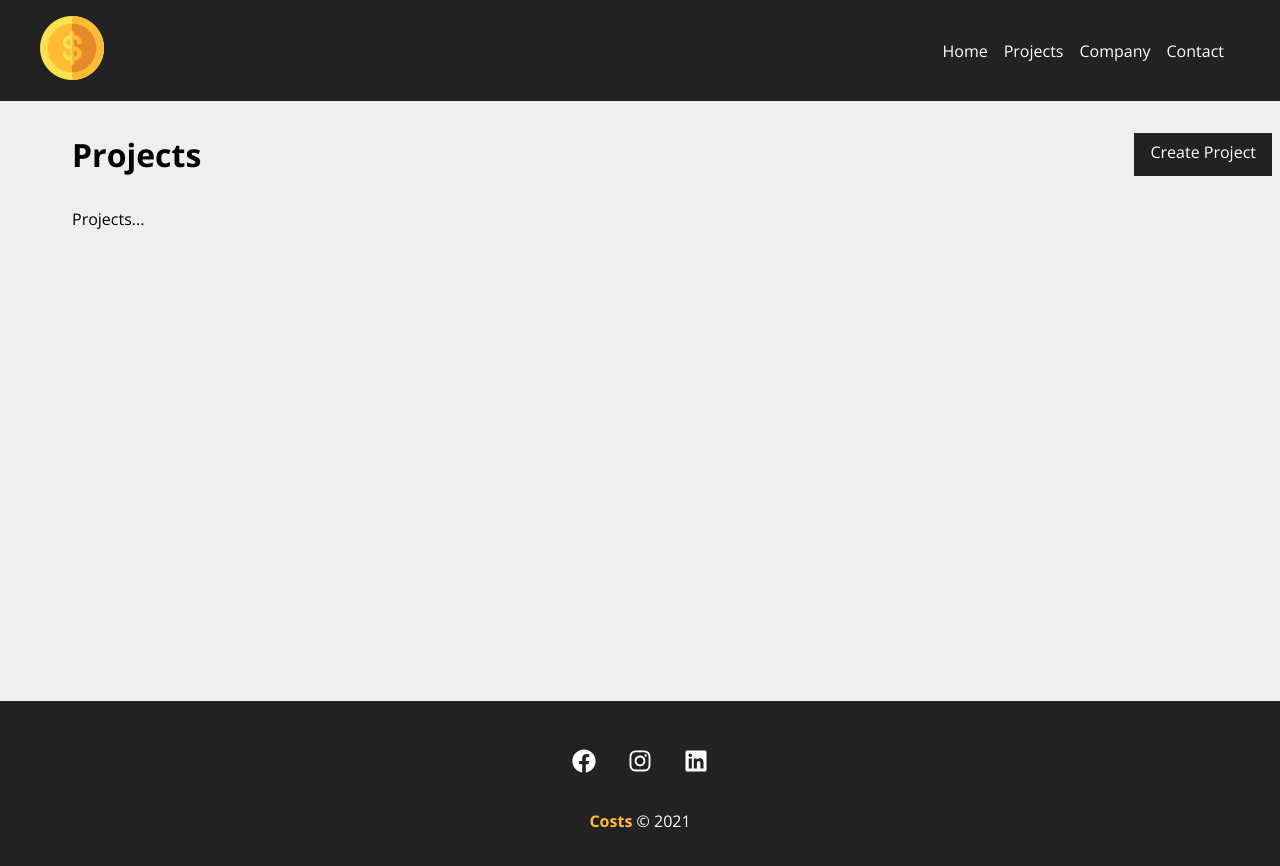
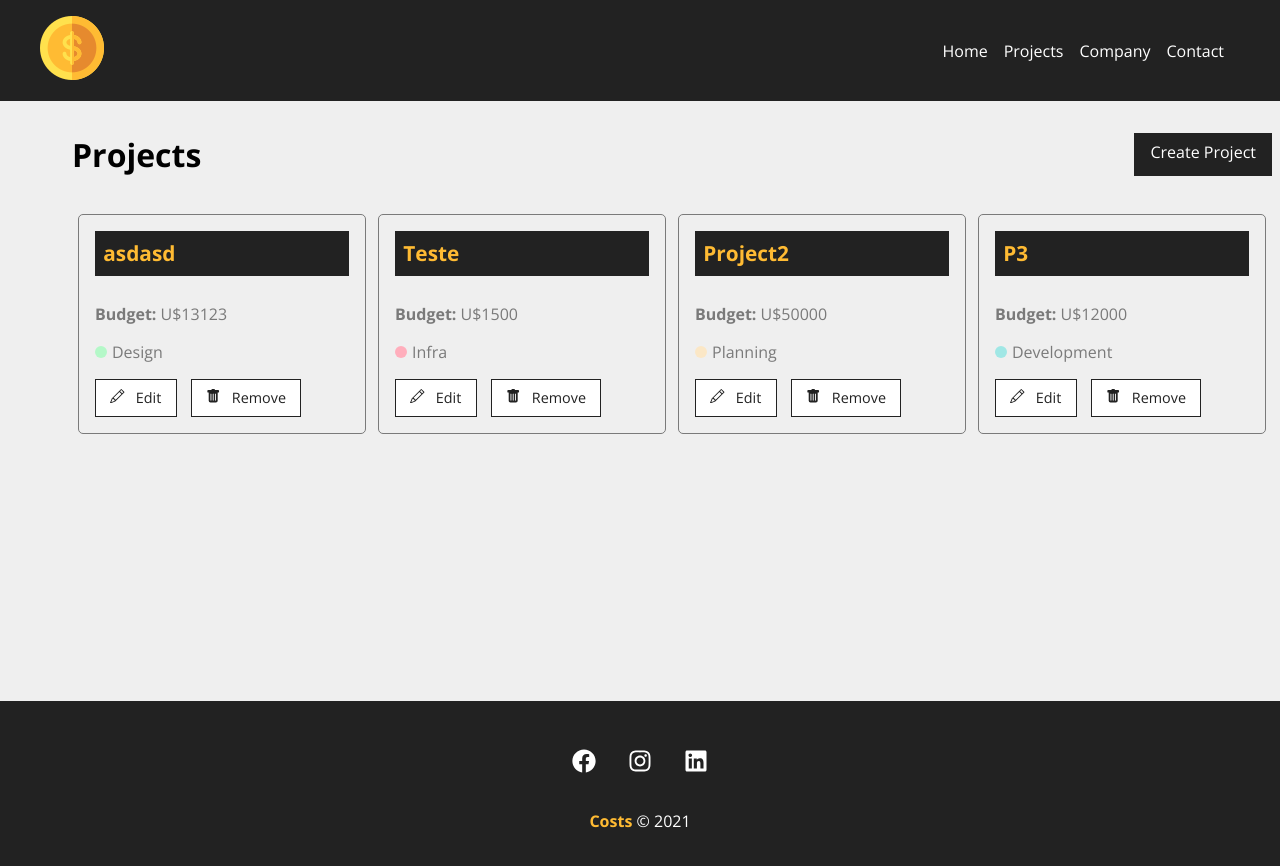
Before and after one commit to henriquengi/project-manager, a React (Create React App) app: page /projects in a window 1280 px wide. Shown: the top 866 px of the page. Built offline with nearby package versions, Linux system fonts and the light colour scheme; data requests are answered from the project's data file.

Commit message:
feat: project card
created projects are now displayed in projects page

```diff
--- a/db.json
+++ b/db.json
@@ -21,6 +21,28 @@
       "cost": 0,
       "services": [],
       "id": 2
+    },
+    {
+      "name": "Project2",
+      "budget": "50000",
+      "category": {
+        "id": "4",
+        "name": "Planning"
+      },
+      "cost": 0,
+      "services": [],
+      "id": 3
+    },
+    {
+      "name": "P3",
+      "budget": "12000",
+      "category": {
+        "id": "2",
+        "name": "Development"
+      },
+      "cost": 0,
+      "services": [],
+      "id": 4
     }
   ],
   "categories": [
--- a/src/components/pages/Projects.jsx
+++ b/src/components/pages/Projects.jsx
@@ -3,13 +3,31 @@
 import styles from "./Projects.module.css";
 import Container from "../layout/Container";
 import LinkButton from "../layout/LinkButton";
+import ProjectCard from "../project/ProjectCard";
+import { useState, useEffect } from "react";
 
 function Projects() {
+  const [projects, setProjects] = useState([]);
+
   const location = useLocation();
   let message = "";
   if (location.state) {
     message = location.state.message;
   }
+
+  useEffect(() => {
+    fetch("http://localhost:5000/projects", {
+      method: "GET",
+      headers: {
+        "Content-type": "application/json",
+      },
+    })
+      .then((resp) => resp.json())
+      .then((data) => {
+        setProjects(data);
+      })
+      .catch((err) => console.log(err));
+  }, []);
 
   return (
     <div className={styles.project_container}>
@@ -19,7 +37,16 @@
       </div>
       {message && <Message msg={message} type="success" />}
       <Container customClass="start">
-        <p>Projects...</p>
+        {projects.length > 0 &&
+          projects.map((project) => (
+            <ProjectCard
+              id={project.id}
+              name={project.name}
+              budget={project.budget}
+              category={project.category.name}
+              key={project.id}
+            />
+          ))}
       </Container>
     </div>
   );
--- /dev/null
+++ b/src/components/project/ProjectCard.jsx
@@ -0,0 +1,24 @@
+import styles from "./ProjectCard.module.css";
+import { Link } from "react-router-dom";
+import { BsPencil, BsTrashFill } from "react-icons/bs";
+function ProjectCard({ id, name, budget, category, handleRemove }) {
+  return (
+    <div className={styles.project_card}>
+      <h4>{name}</h4>
+      <p>
+        <span>Budget:</span> U${budget}
+      </p>
+      <p className={styles.category_text}>
+        <span className={styles[category.toLowerCase()]}></span> {category}
+      </p>
+      <div className={styles.project_card_actions}>
+        <Link to="/">
+          <BsPencil /> Edit
+        </Link>
+        <button><BsTrashFill /> Remove</button>
+      </div>
+    </div>
+  );
+}
+
+export default ProjectCard;
--- /dev/null
+++ b/src/components/project/ProjectCard.module.css
@@ -0,0 +1,86 @@
+.project_card {
+  padding: 1em;
+  border: 1px solid #7a7a7a;
+  border-radius: 5px;
+  width: 24%;
+  margin: 0.5%;
+}
+
+.project_card h4 {
+  background-color: #222;
+  color: #ffbb33;
+  padding: 0.4em;
+  margin-bottom: 1.3em;
+  font-size: 1.3em;
+}
+
+.project_card p {
+  color: #7a7a7a;
+  margin-bottom: 1em;
+}
+
+.project_card p span {
+  font-weight: bold;
+}
+
+.category_text {
+  display: flex;
+  align-items: center;
+}
+
+.category_text span {
+  display: block;
+  width: 12px;
+  height: 12px;
+  border-radius: 50%;
+  background-color: #ccc;
+  margin-right: 5px;
+}
+
+.category_text .infra {
+  background-color: #ffaebc;
+}
+
+.category_text .development {
+  background-color: #a0e7e5;
+}
+
+.category_text .design {
+  background-color: #b4f8c8;
+}
+
+.category_text .planning {
+  background-color: #fbe7c6;
+}
+
+.project_card_actions {
+  margin-right: 1.2em;
+  display: flex;
+  align-items: center;
+}
+
+.project_card_actions a,
+.project_card_actions button {
+  text-decoration: none;
+  border: none;
+  background-color: #fff;
+  color: #222;
+  font-size: 0.9em;
+  padding: 0.6em 1em;
+  margin-right: 1em;
+  cursor: pointer;
+  border: 1px solid #222;
+  align-items: center;
+  justify-content: center;
+  transition: .5s;
+}
+
+.project_card_actions svg {
+  margin-right: .5em;
+}
+
+.project_card_actions a:hover,
+.project_card_actions button:hover {
+  background-color: #222;
+  color: #ffbb33;
+}
```
